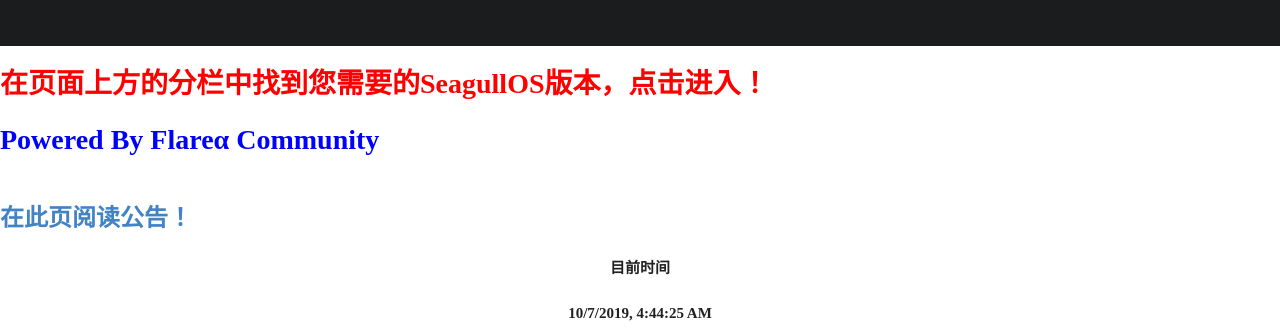
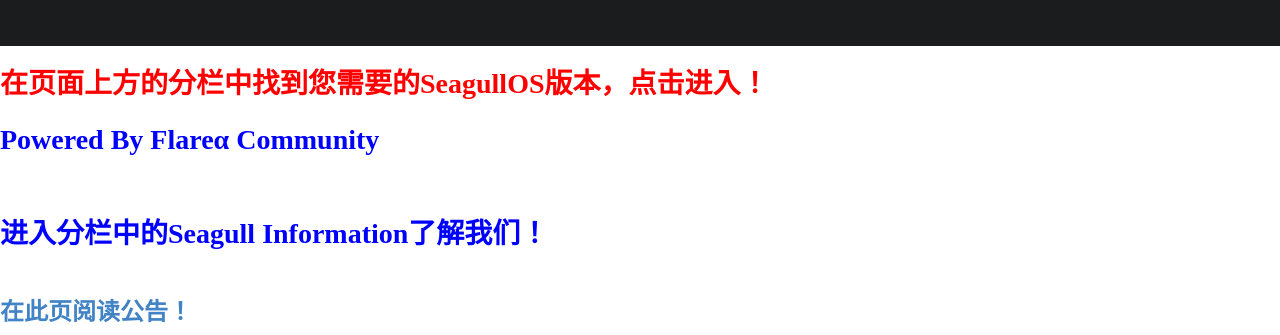
Before and after one commit to flarexcom/seagull.homepage, a plain HTML site: page index.html in a window 1280 px wide. Shown: the part 454-789 px from the top of the page. Drawn offline with nearby package versions, Linux system fonts and the light colour scheme.

Commit message:
Update index.html

```diff
--- a/index.html
+++ b/index.html
@@ -140,10 +140,12 @@ function show_info()
     <br>
     <div style="color:blue">
         <h1 style="font-family:STXinWei">Powered By Flareα Community</h1>
+        <br>
+        <h1 style="font-family:STXinWei">进入分栏中的Seagull Information了解我们！</h1>
     </div>
     <br>
     <h2 style="font-family:KaiTi"><a href="http://flarexcom.github.io/announcements">在此页阅读公告！</a></h2>
-    <h4 style="font-family:STXinWei" align="center">目前时间</h4>
+    <h4 style="font-family:STXinWei" align="center">目前时间（适配您的手机和笔记本电脑时钟）</h4>
     <h4 style="font-family:STXinWei" align="center"><span id="cg">2016/12/21 上午12:00:00</span></h4>
     <script>
     setInterval("cg.innerHTML=new Date().toLocaleString()",1000);
@@ -170,7 +172,7 @@ function show_info()
                         <h4 class="ui inverted header">2019 © Flareα Community</h4>
                         <h4 class="ui inverted header">Powered By Flareα Community</h4>
                         <p>By <a href="https://github.com/TouristDreamer" target="_blank">TouristDreamer (GitHub @TouristDreamer)</a></p>
-                        <p>Fork me on <a href="https://github.com/flarexcom" target="_blank">Flareα Community</a>.</p>
+                        <p>Fork me on <a href="https://github.com/flarexcom" target="_blank">Flareα Community</a></p>
                         <p><script src="//s19.cnzz.com/z_stat.php?id=1265767215&web_id=1265767215"></script></p>
                     </div>
                 </div>
```
